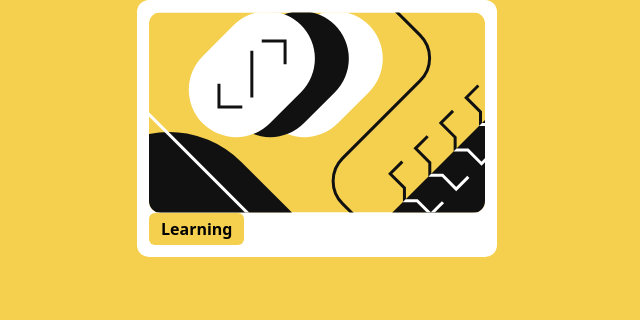
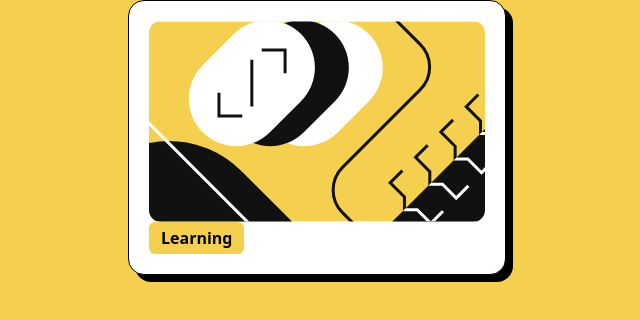
Before and after one commit to Phoenix-Domain/frontendMentor1, a React (Vite) app: page / in a window 1280 px wide. Shown: the top 320 px of the page, without its empty margins (323-963 px from the left). Built offline with nearby package versions, Linux system fonts and the light colour scheme.

Commit message:
Style: Add black shadow and make div rounder

```diff
--- a/src/components/Card.jsx
+++ b/src/components/Card.jsx
@@ -3,7 +3,7 @@ import Image from "./Image";
 
 function Card(){
   return(
-    <div className="bg-white w-fit h-fit p-3 rounded-xl m-auto">
+    <div className="bg-white w-fit h-fit p-5 rounded-2xl m-auto border-1 shadow-[7px_7px_0px_#000]">
       <Image imgSrc='src\assets\images\illustration-article.svg' style='rounded-xl'/>
 
     <Button />
```
